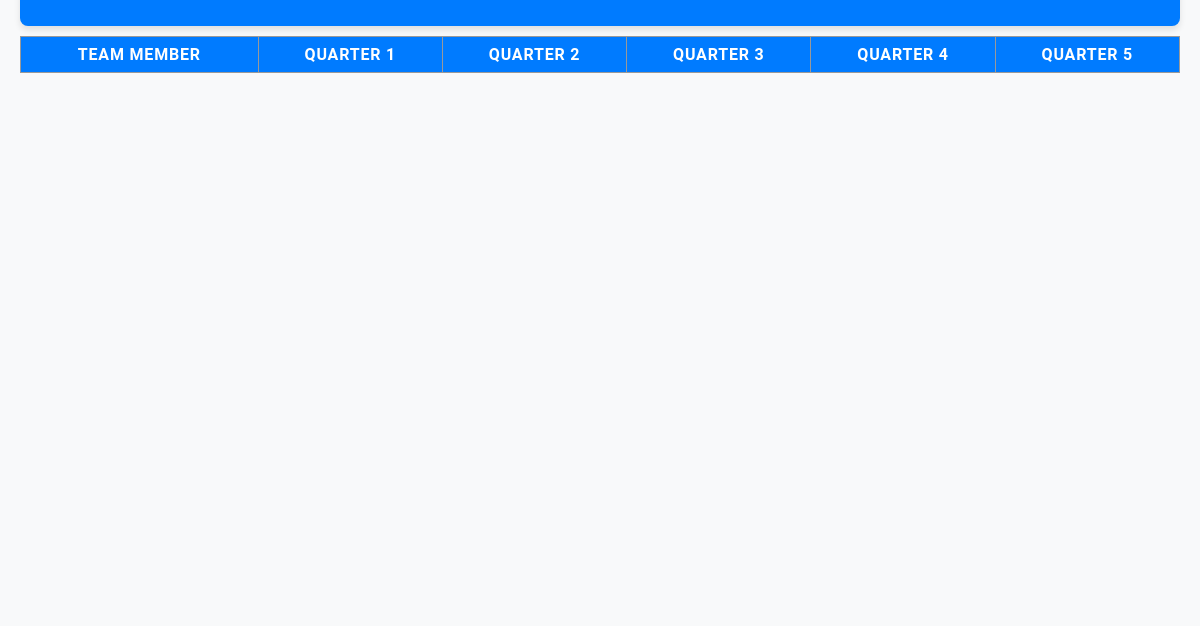
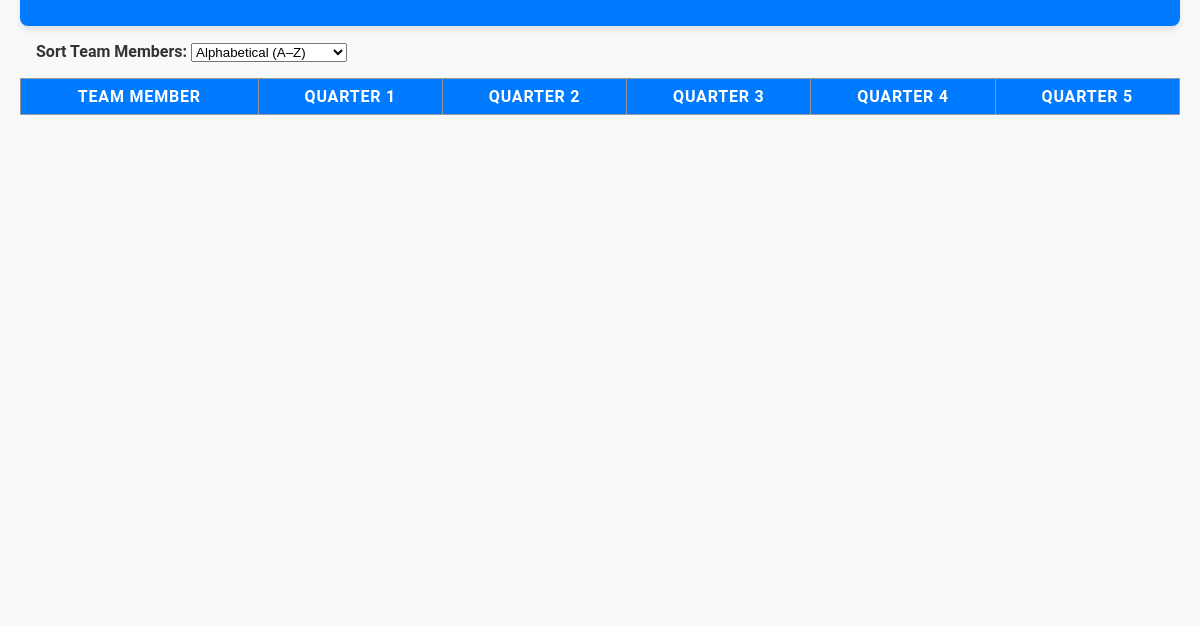
Before and after one commit to Junowater/branch-2.1, an Electron app: page Team Member Rotation.html in a window 1200 px wide. Shown: the part 174-800 px from the top of the page. Drawn offline with Linux system fonts and the light colour scheme.

Commit message:
Update Team Member Rotation.html

```diff
--- a/Team Member Rotation.html
+++ b/Team Member Rotation.html
@@ -15,6 +15,16 @@
     </header>
 
     <main>
+
+<div style="margin: 1em;">
+    <label for="sortMode"><strong>Sort Team Members:</strong></label>
+    <select id="sortMode">
+        <option value="alpha">Alphabetical (A–Z)</option>
+        <option value="assignments">Most Active</option>
+        <option value="firstQuarter">First Assigned Quarter</option>
+    </select>
+</div>
+
         <table id="rotationChart">
             <thead>
                 <tr>
```
